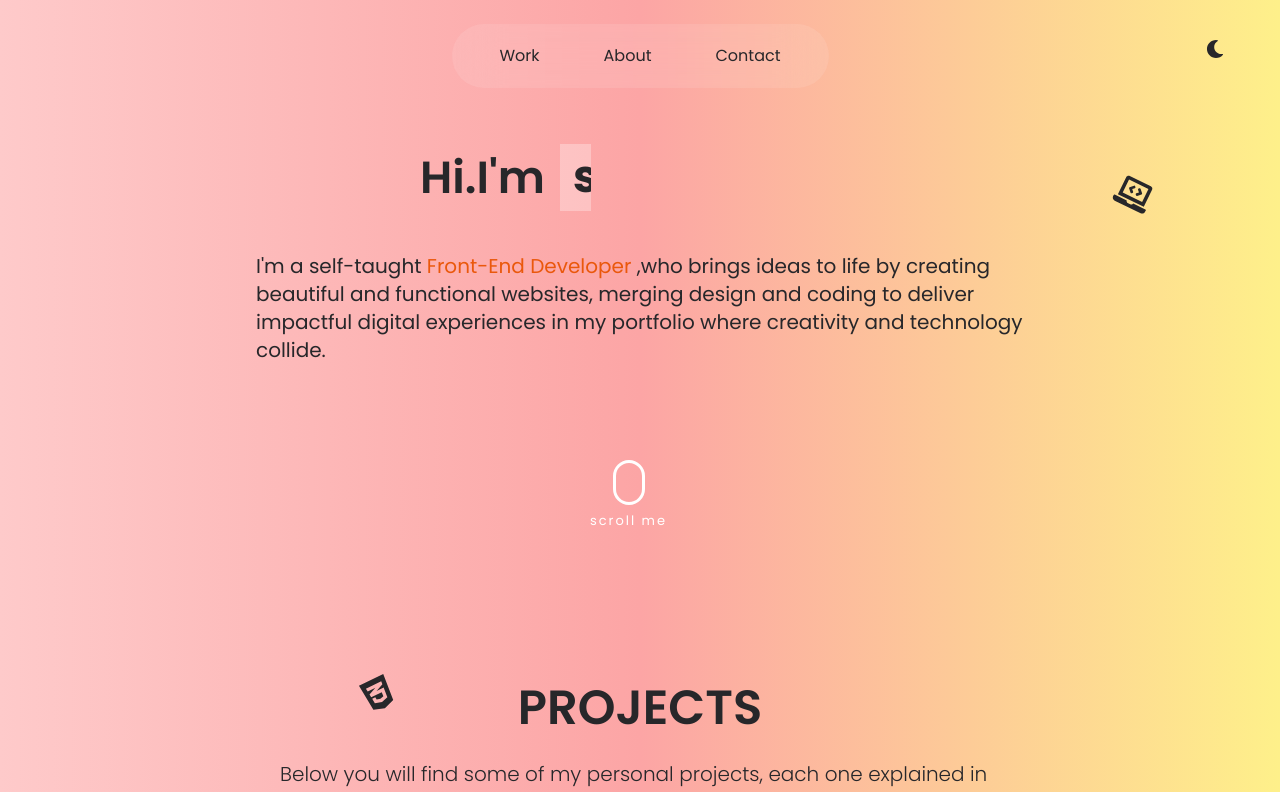
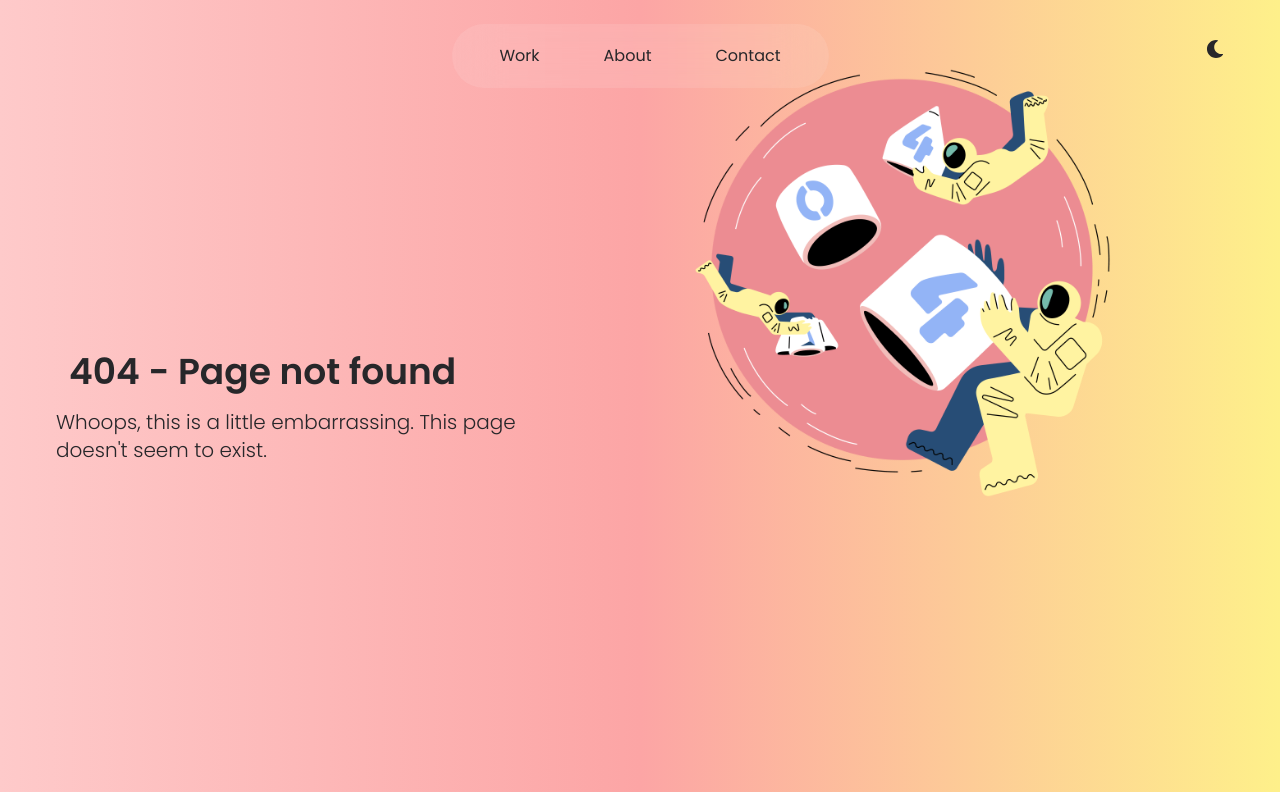
Before and after one commit to JuljanBici/portfolio, a React (Vite) app: page / in a window 1280 px wide. Shown: the top 792 px of the page. Built offline with nearby package versions, Linux system fonts and the light colour scheme.

Commit message:
updating routes for gh

```diff
--- a/src/App.jsx
+++ b/src/App.jsx
@@ -44,9 +44,9 @@ const App = () => {
         <Navbar darkMode={darkMode} toggleDarkMode={toggleDarkMode}/>
         <ScrollToTop />
         <Routes>
-          <Route path='/' element={<Work />} />
-          <Route path='/about' element={<About />} />
-          <Route path='/contact' element={<Contact />} />
+          <Route path='/GadgedAlb' element={<Work />} />
+          <Route path='/GadgedAlb/about' element={<About />} />
+          <Route path='/GadgedAlb/contact' element={<Contact />} />
           <Route path="*" element={<Error/>} />
         </Routes>
         <Footer />
```
